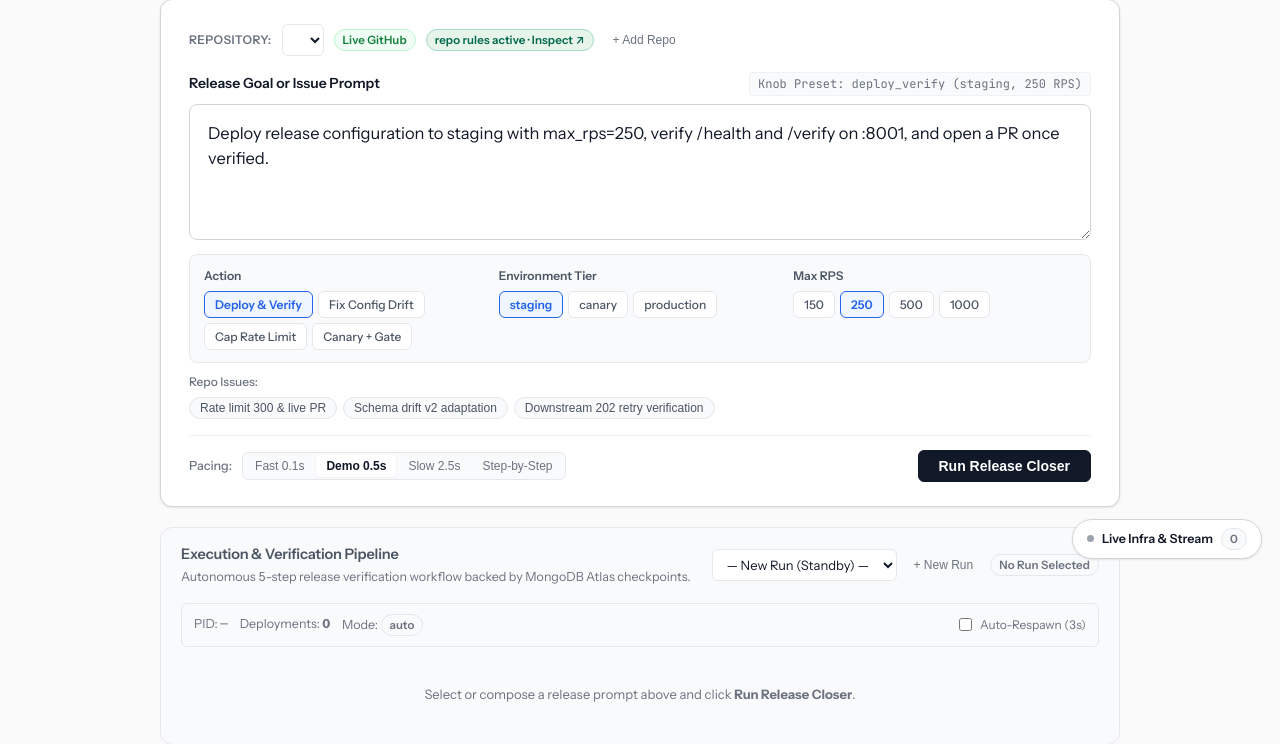
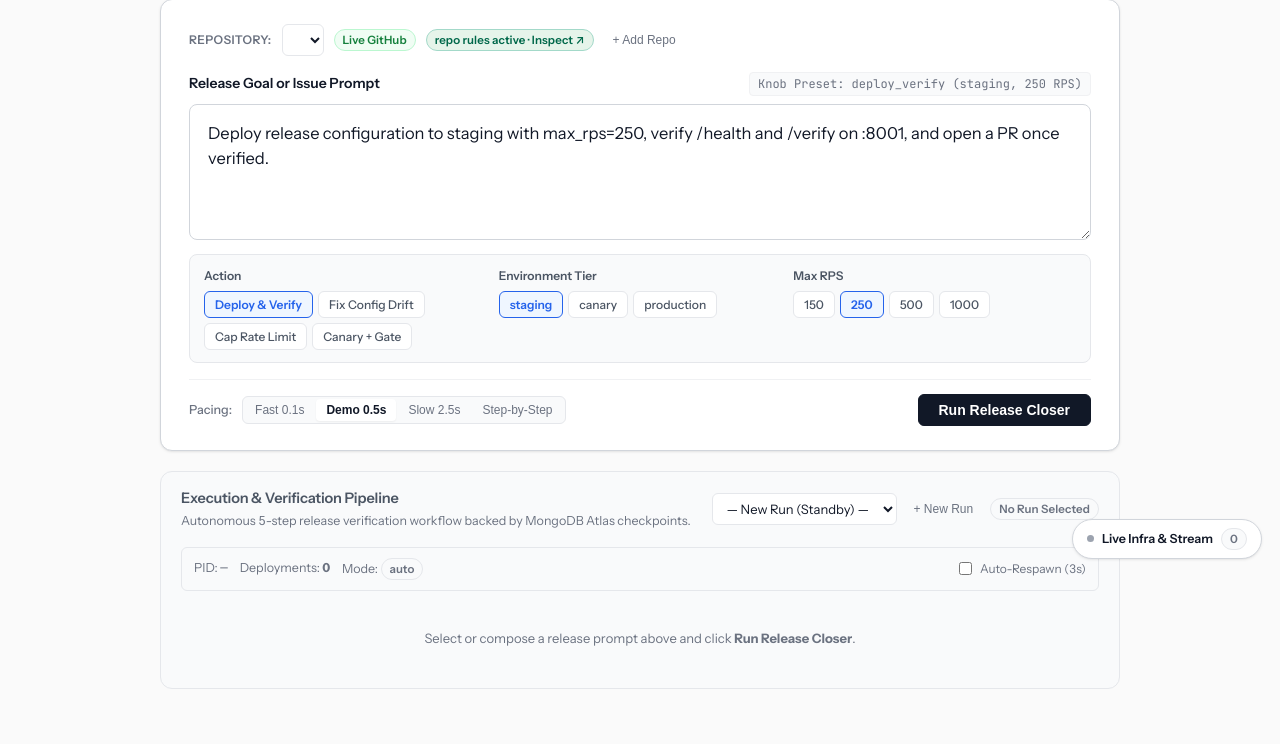
Before and after one commit to hussainweb/mongodb-hackathon, a Python web app: template src/mongodb_hackathon/templates/index.html in a window 1280 px wide. Shown: the part 223-967 px from the top of the page. Run offline with Jinja, Linux system fonts and the light colour scheme; the template is opened without the code that fills it, so the values that code supplies are empty.

Commit message:
fix(ui): hide fallback and custom issue pills on dry-run repositories

```diff
--- a/src/mongodb_hackathon/templates/index.html
+++ b/src/mongodb_hackathon/templates/index.html
@@ -493,32 +493,6 @@
         issueTitle: iss.title,
         prefix: `<span style="font-weight: 600;">#${escapeHtml(String(iss.number))}</span>`,
         label: `${iss.title.substring(0, 42)}…`,
-      });
-    });
-
-    // 3. Custom release scenarios
-    const customScenarios = [
-      {
-        title: "Rate limit 300 & live PR",
-        prompt: "Enable resilient rate limiter on /v1/deployments callback webhook with rate_limit=300 and verify live PR + deployment.",
-      },
-      {
-        title: "Schema drift v2 adaptation",
-        prompt: "Adapt target service deployment payload to OpenAPI v2 callback_uri and max_rps schema without human intervention.",
-      },
-      {
-        title: "Downstream 202 retry verification",
-        prompt: "Verify downstream microservice registration actively took effect instead of trusting optimistic 202 Accepted status.",
-      },
-    ];
-
-    customScenarios.forEach((sc) => {
-      chipItems.push({
-        prompt: sc.prompt,
-        issueNum: 0,
-        issueTitle: sc.title,
-        prefix: "",
-        label: sc.title,
       });
     });
 
```
Also changed, not shown: src/mongodb_hackathon/app.py (+7 -6 lines).
